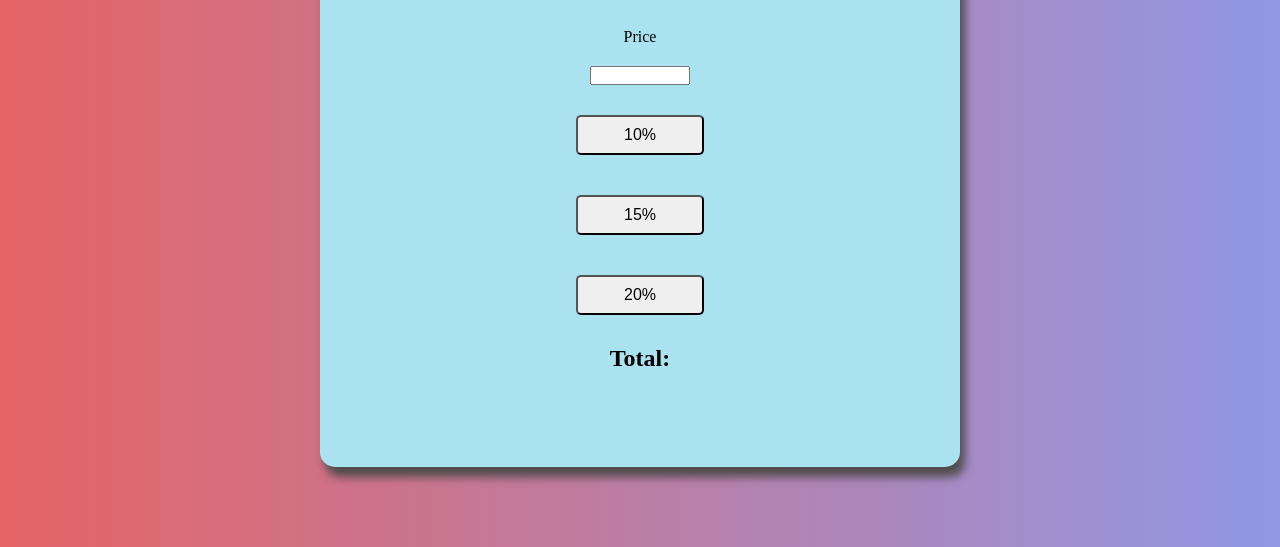
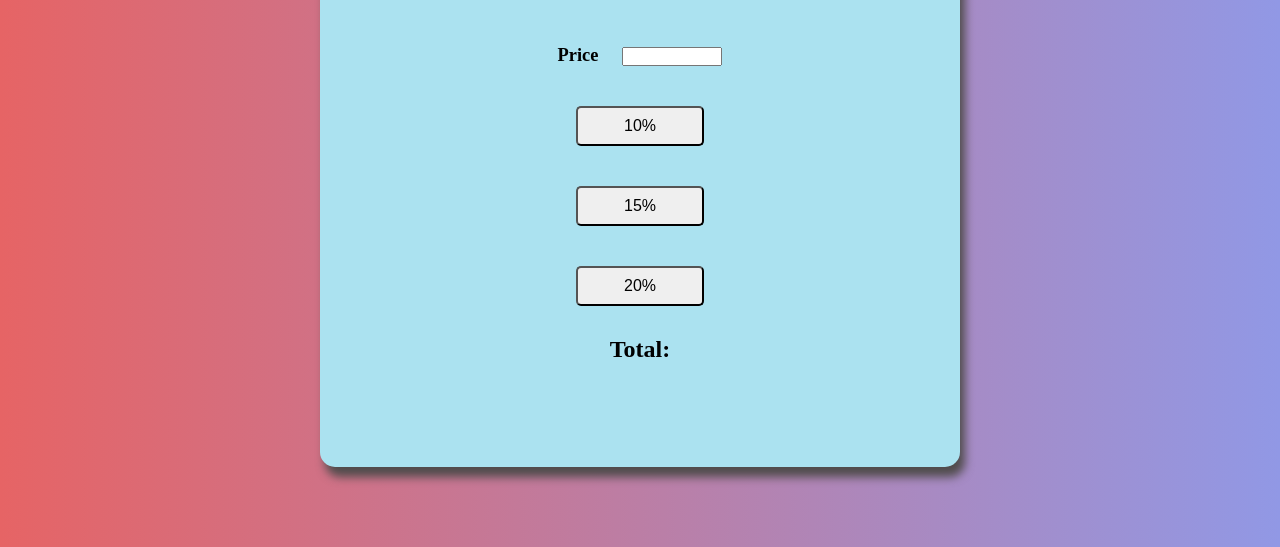
Before and after one commit to aacarring/tip-calculator, a plain HTML site: page index.html in a window 1280 px wide. Shown: the part 253-800 px from the top of the page. Drawn offline with Linux system fonts and the light colour scheme.

Commit message:
Edited layout in html

```diff
--- a/index.html
+++ b/index.html
@@ -15,8 +15,11 @@
         </header>
 
     <div class="choices">
-        <label for="price">Price</label>
-        <input type="number" name="price" id="price">
+        <label for="price">
+            <span class="price">Price</span>
+            <input type="number" name="price" id="price">
+        </label>
+
 
         <button class="tip1">10%</button>
 
```
